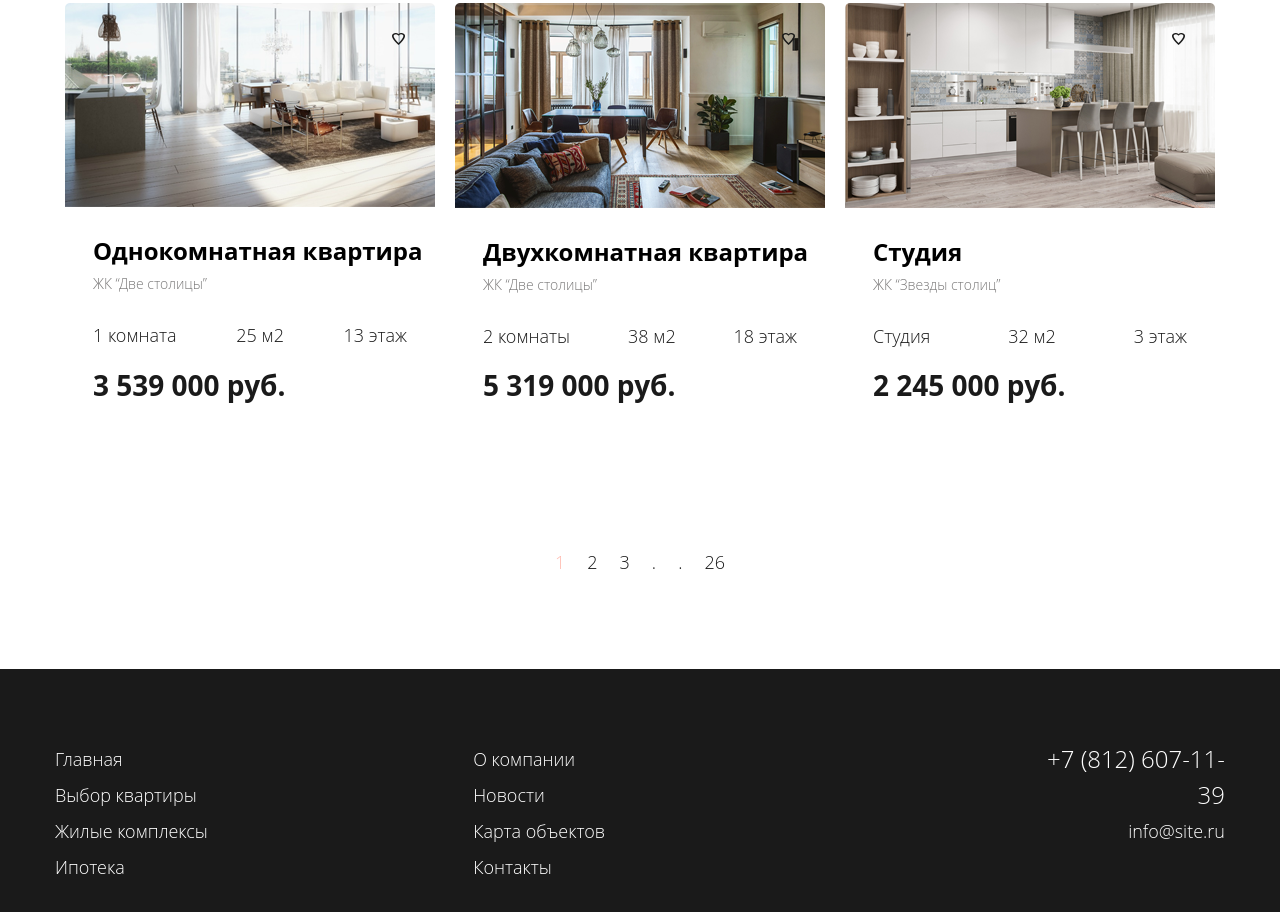
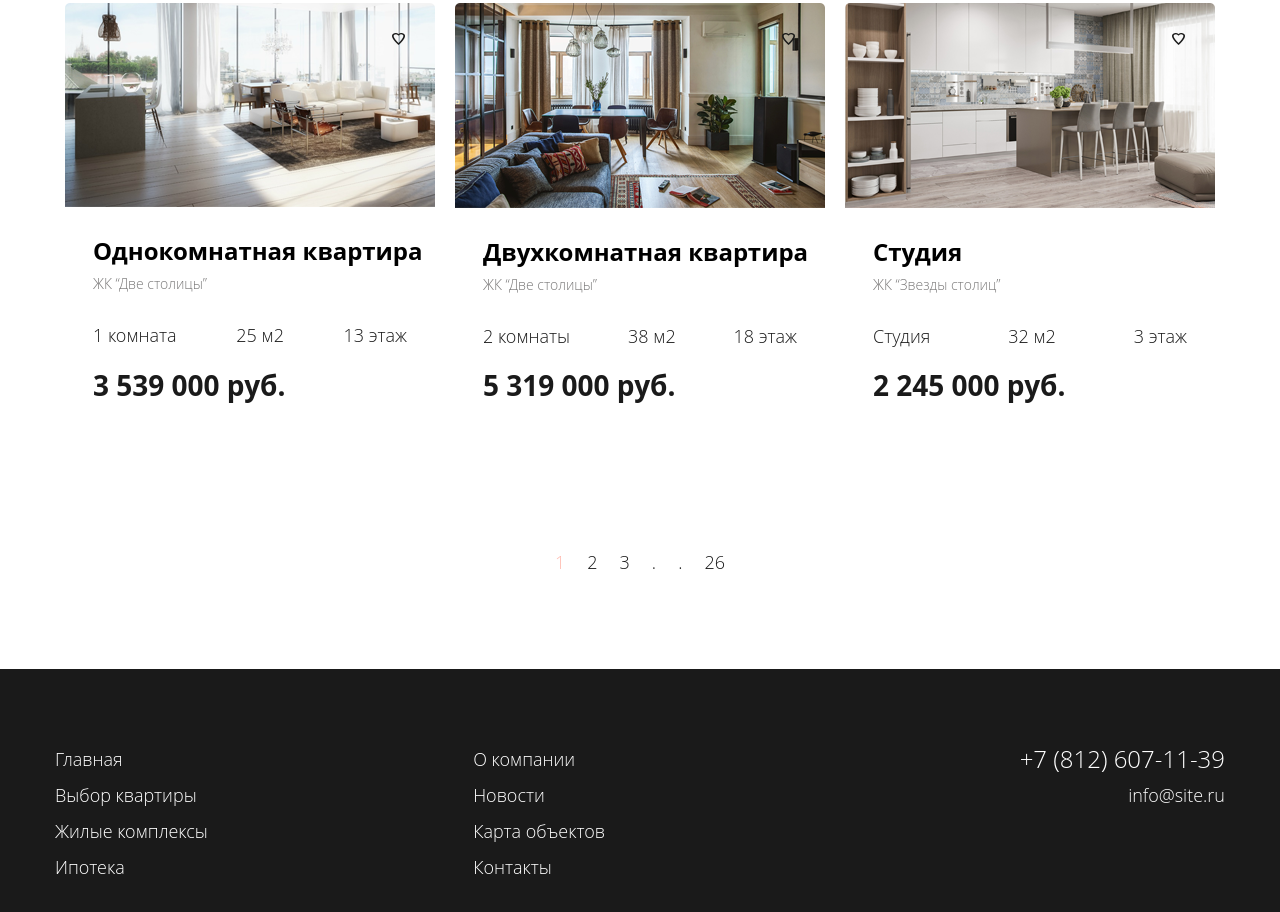
Before and after one commit to skit82/restate, a plain HTML site: page index.html in a window 1280 px wide. Shown: the part 1643-2555 px from the top of the page. Drawn offline with Linux system fonts and the light colour scheme.

Commit message:
Доработки

```diff
--- a/css/style.css
+++ b/css/style.css
@@ -775,7 +775,7 @@ body {
   text-decoration: none;
 }
 .page-footer__info {
-  width: 195px;
+  width: 210px;
   text-align: right;
   margin-left: auto;
 }
```
